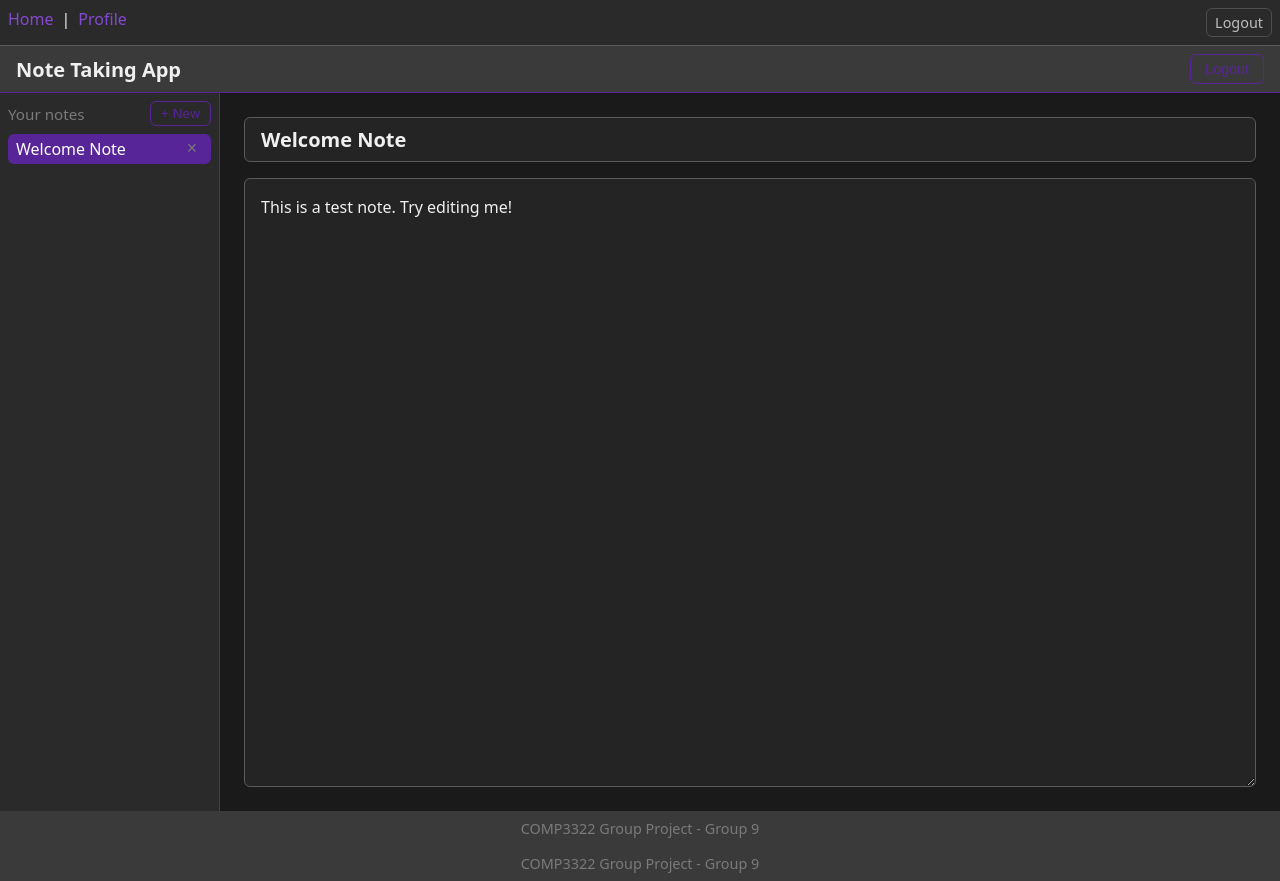
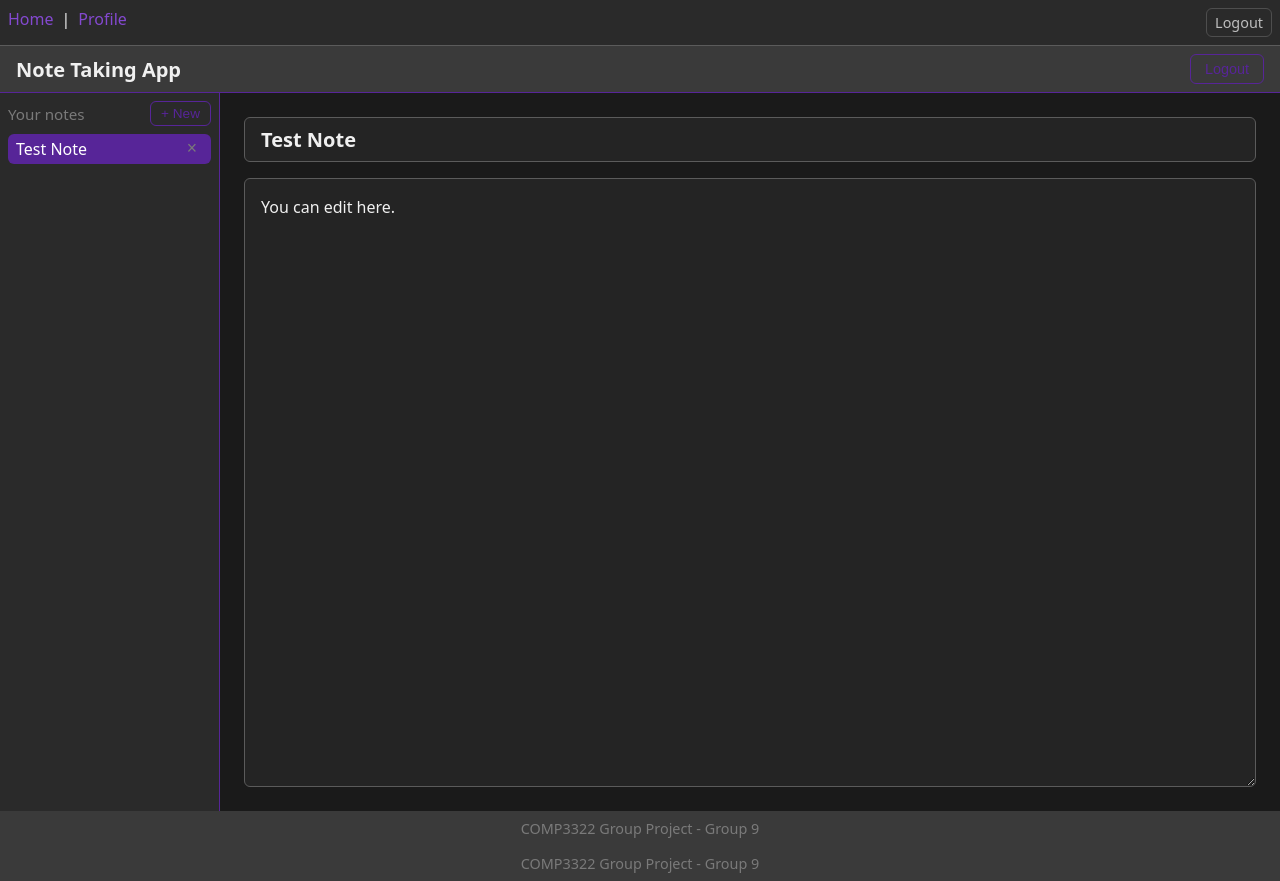
Before and after one commit to ricopoon85/COMP3322-PG09, a React app in the folder frontend/: page / in a window 1280 px wide. Built offline with nearby package versions, Linux system fonts and the light colour scheme; sample sign-in values are in the browser's storage; the HTML template or start-up script is replaced by a standard one.

Commit message:
Update Home.jsx

```diff
--- a/frontend/src/pages/Home.jsx
+++ b/frontend/src/pages/Home.jsx
@@ -7,8 +7,8 @@ import Footer from '../components/Footer';
 const MOCK_NOTES = [
   {
     id: 1,
-    title: 'Welcome Note',
-    content: 'This is a test note. Try editing me!',
+    title: 'Test Note',
+    content: 'You can edit here.',
     created_at: new Date().toISOString(),
   },
 ];
```
